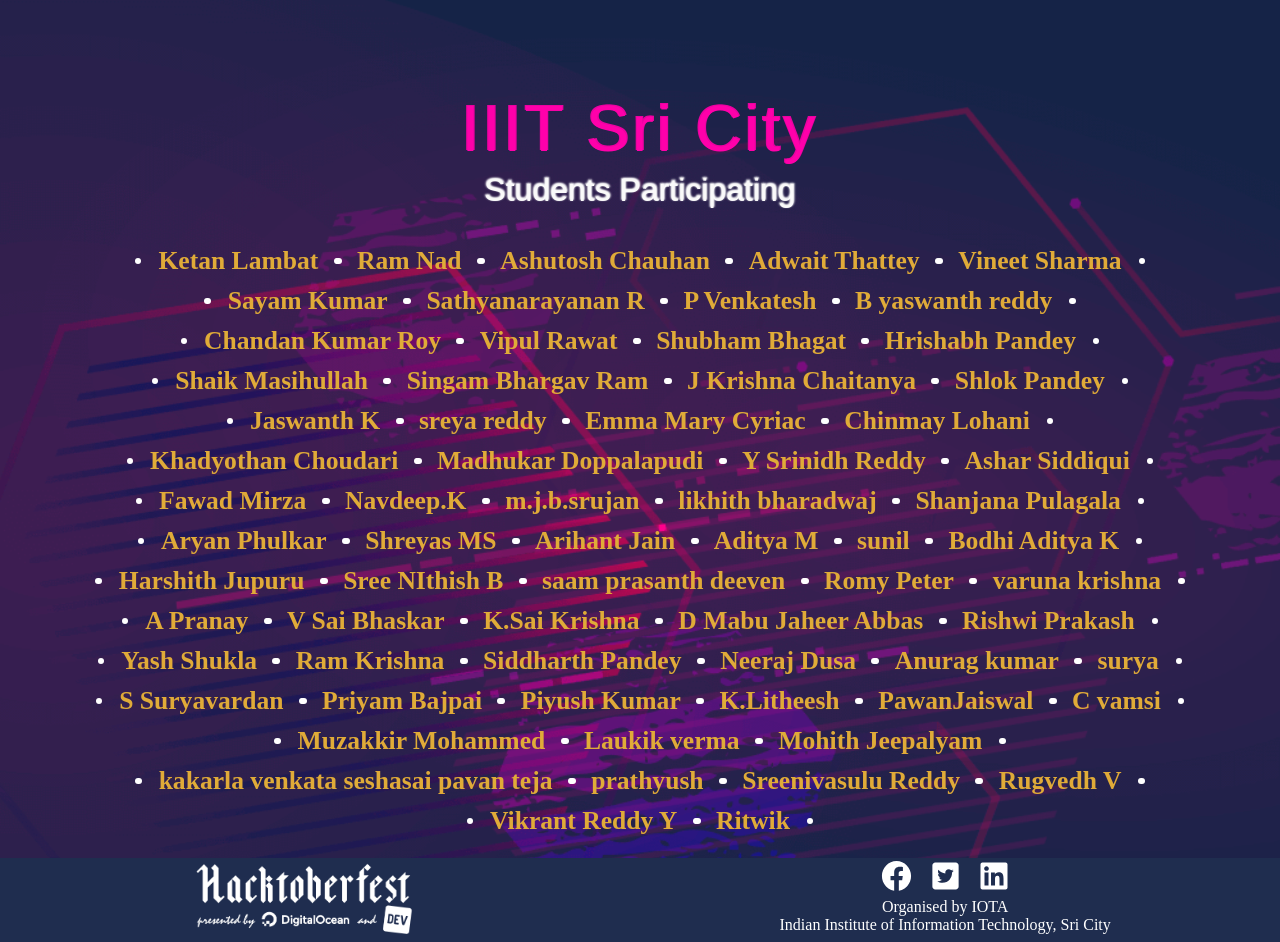
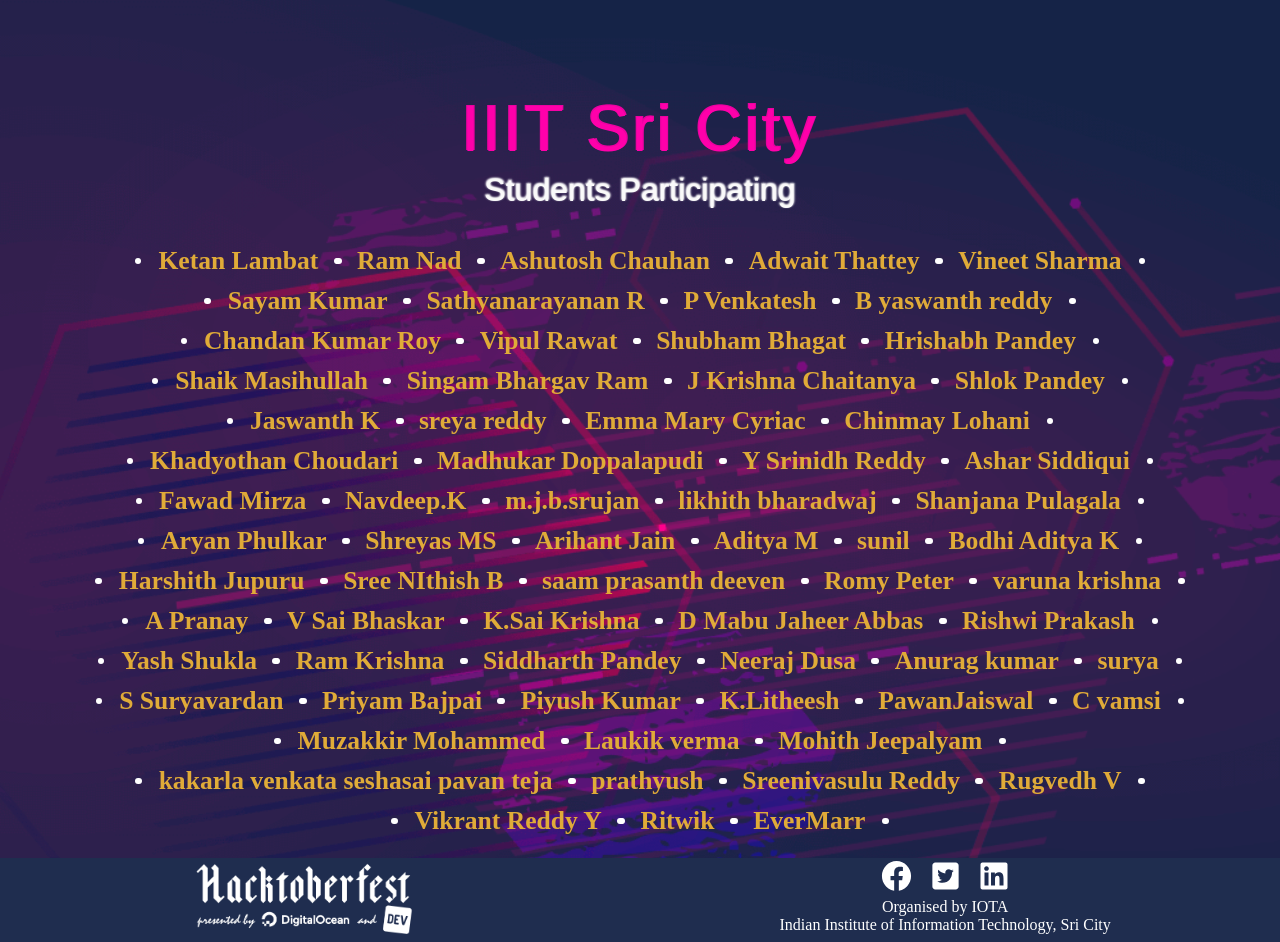
Before and after one commit to Project-Club-IIITS/hacktoberfest2019-participants, a Jekyll site: the page index.html, which Jekyll copies as it is, in a window 1280 px wide, cut to the strip 132-1074 px from the top of the page. Built offline with Jekyll 4.4.1, drawn with Linux system fonts in a browser that asks for light colours; some web fonts are replaced.

```diff
--- a/index.html
+++ b/index.html
@@ -133,7 +133,7 @@
           <li><a href="https://github.com/Rugvedhvaidya">Rugvedh V</a></li>
           <li><a href="https://github.com/VikrantReddy">Vikrant Reddy Y</a></li>
           <li><a  href="https://github.com/sriritwik3">Ritwik</a></li>
-
+	  <li><a href="https://github.com/EverMarr">EverMarr</a></li>
         </ul>
       </div>
     </div>
```
